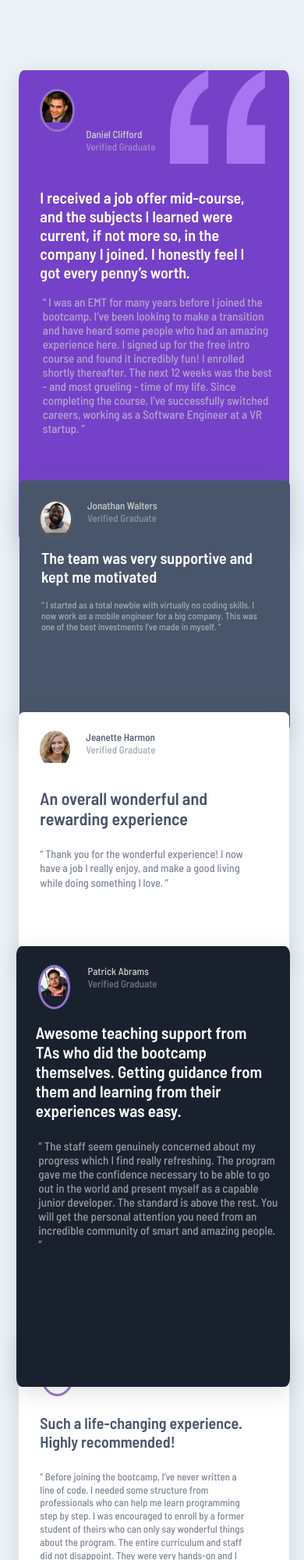
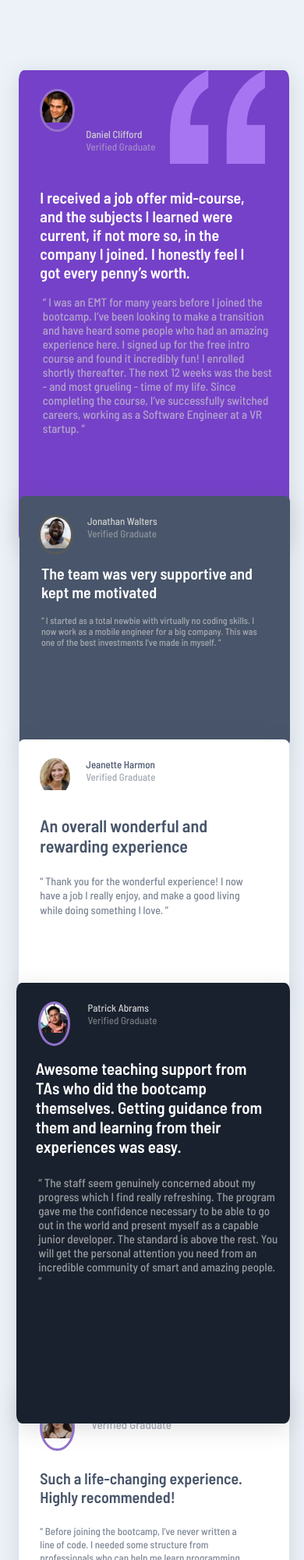
Before and after one commit to safachangani/-testimonials, a plain HTML site: page index.html in a window 390 px wide. Shown: the top 2000 px of the page at 78% size. Drawn offline with Linux system fonts and the light colour scheme.

Commit message:
Update style.css

```diff
--- a/style.css
+++ b/style.css
@@ -348,7 +348,7 @@ margin-top: 6%;
     width: 89vw;
     height: 38vh;
     margin-left: 4.4%;
-    margin-top: 158%;
+    margin-top: 163%;
     position: absolute;
 }
 
@@ -377,7 +377,7 @@ margin-top: 6%;
     width: 89vw;
     height: 72vh;
     margin-left: 4%;
-    margin-top: 438%;
+    margin-top: 456%;
     position: absolute;
     }
     .picture-three {
@@ -397,7 +397,7 @@ margin-top: 6%;
     .section-fourth{
         width: 89vw;
         height: 38vh;
-        margin-top: 234%;
+        margin-top: 243%;
         margin-left: 4%;
         position: absolute;
     }
@@ -420,7 +420,7 @@ margin-top: 6%;
     .section-fifth{
         width: 90vw;
         height: 67vh;
-        margin-top: 311%;
+        margin-top: 323%;
         margin-left: 3.4%;
         border-radius: 2%;
         position: absolute;
```
